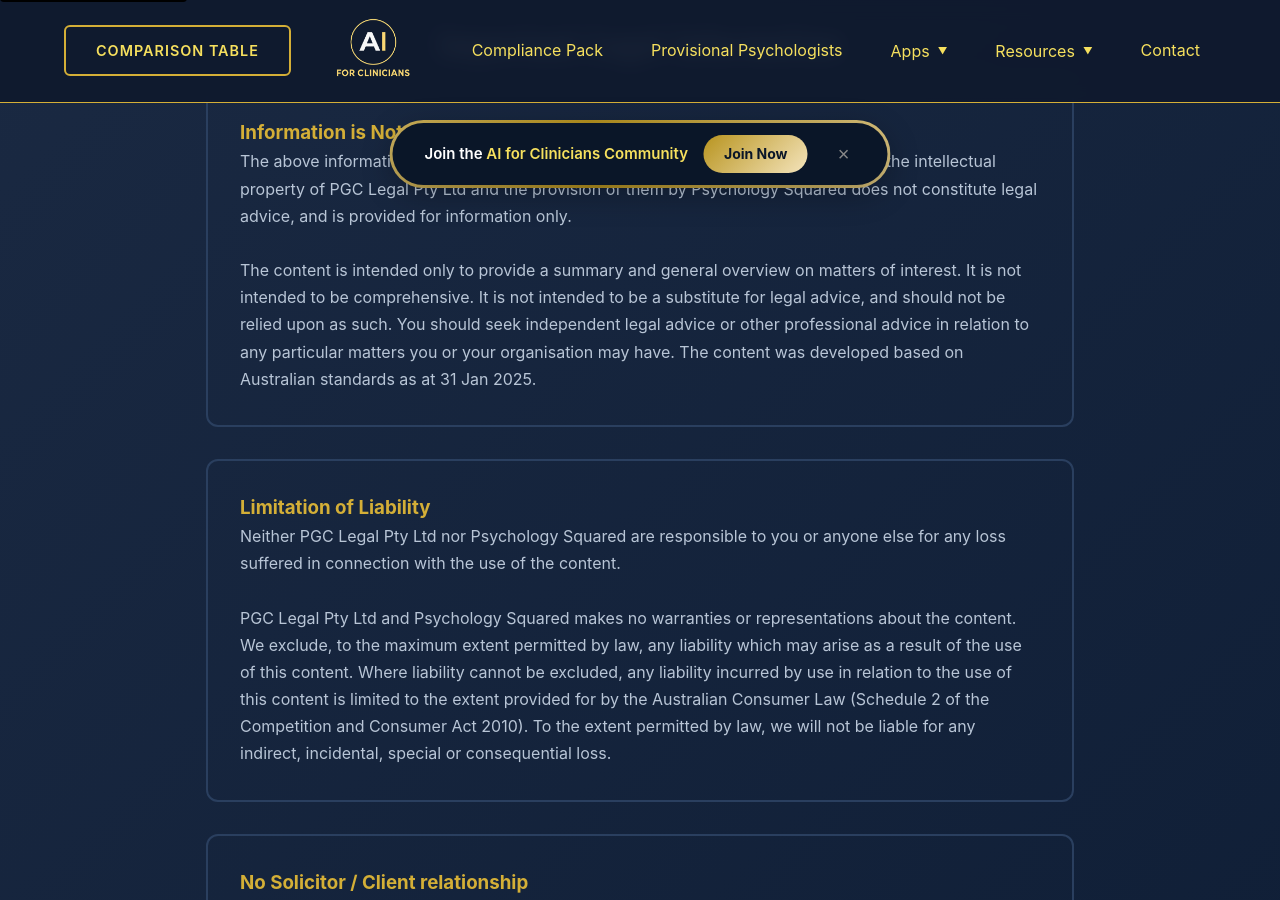
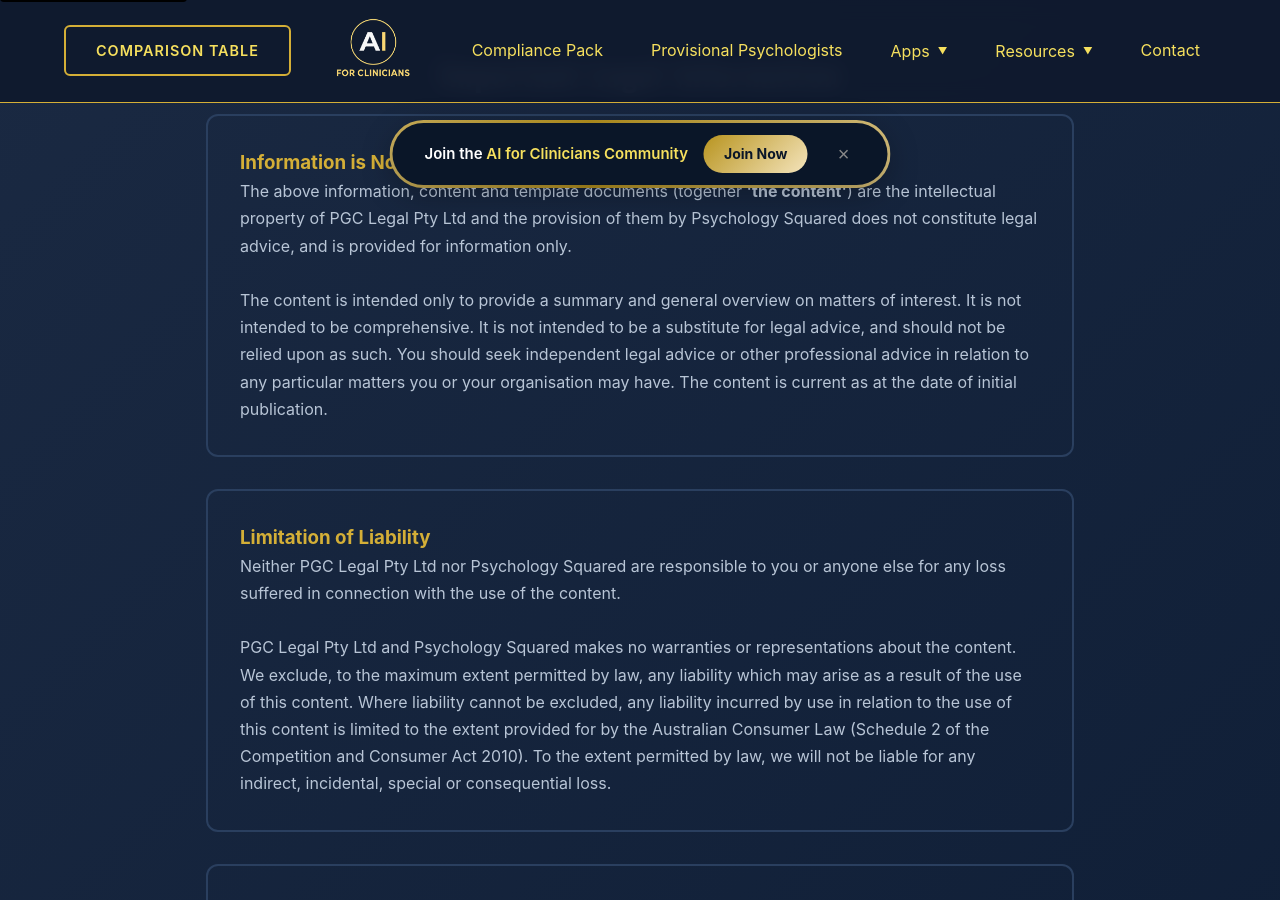
Before and after one commit to keisler-au/aiforclin, a Jekyll site: the page built from compliance/index.html, in a window 1280 px wide and 900 px high, scrolled down 2598 px. Built offline with Jekyll 4.4.1, drawn with Linux system fonts in a browser that asks for light colours; some of the changed text lies outside the part shown.

Commit message:
compliance edit

```diff
--- a/compliance/index.html
+++ b/compliance/index.html
@@ -188,7 +189,8 @@ subnav:
           not intended to be a substitute for legal advice, and should not be
           relied upon as such. You should seek independent legal advice or other
           professional advice in relation to any particular matters you or your
-          organisation may have. The content was developed based on Australian standards as at 31 Jan 2025.
+          organisation may have. The content is current as at the date of
+          initial publication.
         </p>
       </div>
 
```
Also changed, not shown: other parts of compliance/index.html (+2 -1 lines).
